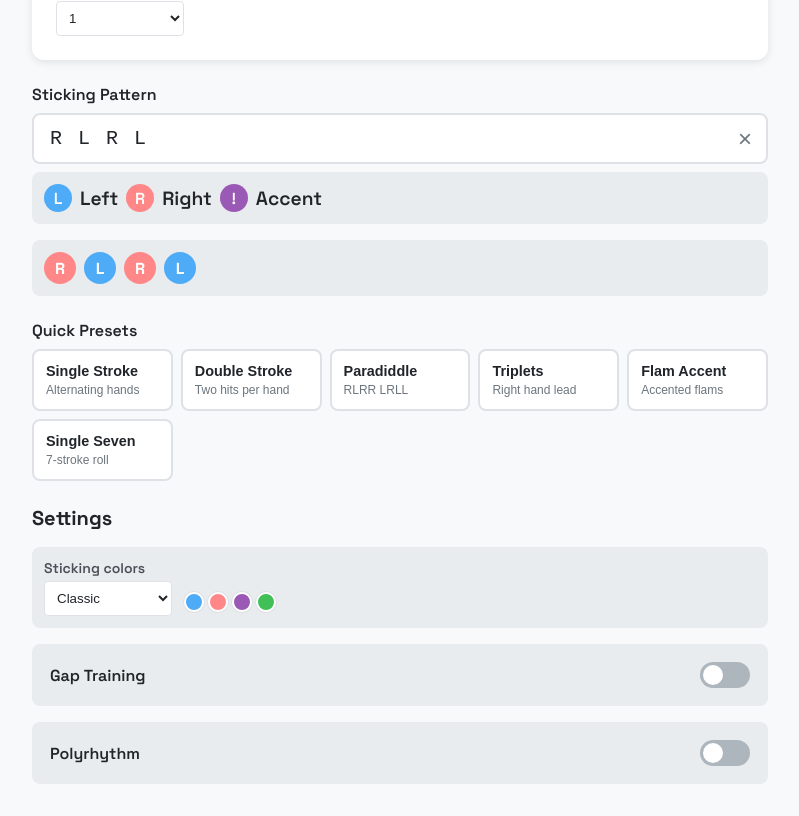
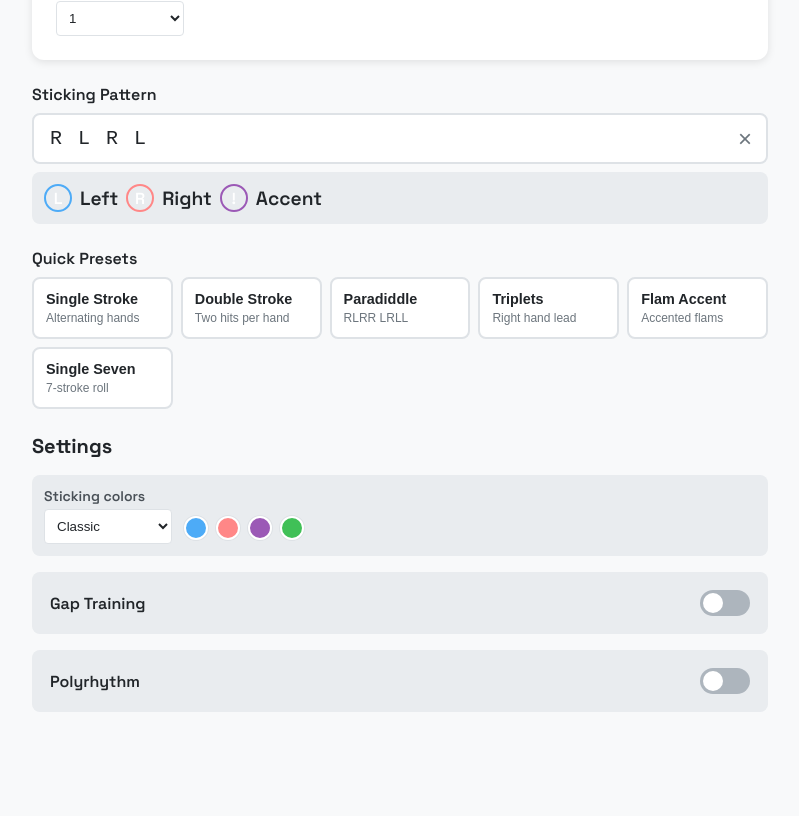
Before and after one commit to emanuelet/drum-metronome, a Vue app: page / in a window 1280 px wide. Shown: the part 580-1396 px from the top of the page, without its empty margins (240-1039 px from the left). After the commit the page ends 1324 px from the top, so only its background shows below. Built offline with nearby package versions, Linux system fonts and the light colour scheme.

Commit message:
Refactor code style and refine UI with updated color presets

```diff
--- a/src/components/PatternInput.vue
+++ b/src/components/PatternInput.vue
@@ -1,64 +1,64 @@
 <script setup lang="ts">
-import { computed, ref, watch } from 'vue';
+import { computed, ref, watch } from "vue";
 
 const props = defineProps<{
   modelValue: string[];
 }>();
 
 const emit = defineEmits<{
-  'update:modelValue': [value: string[]];
+  "update:modelValue": [value: string[]];
 }>();
 
-const patternString = ref(props.modelValue.join(' '));
-const error = ref('');
+const patternString = ref(props.modelValue.join(" "));
+const error = ref("");
 
 watch(
   () => props.modelValue,
   (newVal) => {
-    patternString.value = newVal.join(' ');
+    patternString.value = newVal.join(" ");
   },
-  { deep: true }
+  { deep: true },
 );
 
 const isValid = computed(() => {
-  return error.value === '' && patternString.value.trim().length > 0;
+  return error.value === "" && patternString.value.trim().length > 0;
 });
 
 const validatePattern = (input: string): boolean => {
   // Remove spaces and check each character
-  const clean = input.replace(/\s/g, '');
+  const clean = input.replace(/\s/g, "");
   if (clean.length === 0) {
-    error.value = 'Pattern cannot be empty';
+    error.value = "Pattern cannot be empty";
     return false;
   }
 
   for (let i = 0; i < clean.length; i++) {
     const char = clean[i];
-    if (char === '!') {
+    if (char === "!") {
       // Check if ! is preceded by L or R
-      if (i === 0 || (clean[i - 1] !== 'L' && clean[i - 1] !== 'R')) {
-        error.value = 'Accent (!) must follow L or R';
+      if (i === 0 || (clean[i - 1] !== "L" && clean[i - 1] !== "R")) {
+        error.value = "Accent (!) must follow L or R";
         return false;
       }
-    } else if (char !== 'L' && char !== 'R') {
-      error.value = 'Pattern can only contain L, R, and !';
+    } else if (char !== "L" && char !== "R") {
+      error.value = "Pattern can only contain L, R, and !";
       return false;
     }
   }
 
-  error.value = '';
+  error.value = "";
   return true;
 };
 
 const parsePattern = (input: string): string[] => {
-  const clean = input.replace(/\s/g, '');
+  const clean = input.replace(/\s/g, "");
   const result: string[] = [];
 
   for (let i = 0; i < clean.length; i++) {
-    if (clean[i] === '!') {
+    if (clean[i] === "!") {
       // Append to previous character
       if (result.length > 0) {
-        result[result.length - 1] += '!';
+        result[result.length - 1] += "!";
       }
     } else {
       result.push(clean[i]);
@@ -74,14 +74,14 @@ const handleInput = (e: Event) => {
 
   if (validatePattern(value)) {
     const parsed = parsePattern(value);
-    emit('update:modelValue', parsed);
+    emit("update:modelValue", parsed);
   }
 };
 
 const clearPattern = () => {
-  patternString.value = '';
-  error.value = '';
-  emit('update:modelValue', []);
+  patternString.value = "";
+  error.value = "";
+  emit("update:modelValue", []);
 };
 </script>
 
@@ -111,26 +111,11 @@ const clearPattern = () => {
       <span class="help-key right">R</span> Right
       <span class="help-key accent">!</span> Accent
     </div>
-
-    <div class="pattern-preview" v-if="isValid && modelValue.length > 0">
-      <span
-        v-for="(beat, index) in modelValue"
-        :key="index"
-        class="beat-char"
-        :class="{
-          'is-left': beat.startsWith('L') && !beat.includes('!'),
-          'is-right': beat.startsWith('R') && !beat.includes('!'),
-          'is-accent': beat.includes('!')
-        }"
-      >
-        {{ beat.replace('!', '') }}
-      </span>
-    </div>
   </div>
 </template>
 
 <style scoped lang="scss">
-@use '../styles/variables' as *;
+@use "../styles/variables" as *;
 
 .pattern-input {
   @include flex-column;
@@ -211,15 +196,15 @@ const clearPattern = () => {
   place-items: center;
 
   &.left {
-    background: $beat-left;
+    border: 2px solid $beat-left;
   }
 
   &.right {
-    background: $beat-right;
+    border: 2px solid $beat-right;
   }
 
   &.accent {
-    background: $beat-accent;
+    border: 2px solid $beat-accent;
   }
 }
 
--- a/src/components/StickingSettings.vue
+++ b/src/components/StickingSettings.vue
@@ -1,12 +1,12 @@
 <script setup lang="ts">
-import { stickingColorPresets } from '../composables/useStickingSettings';
+import { stickingColorPresets } from "../composables/useStickingSettings";
 
 defineProps<{
   presetId: string;
 }>();
 
 const emit = defineEmits<{
-  'update:presetId': [value: string];
+  "update:presetId": [value: string];
 }>();
 </script>
 
@@ -16,15 +16,24 @@ const emit = defineEmits<{
       Sticking colors
       <select
         :value="presetId"
-        @change="emit('update:presetId', ($event.target as HTMLSelectElement).value)"
+        @change="
+          emit('update:presetId', ($event.target as HTMLSelectElement).value)
+        "
       >
-        <option v-for="preset in stickingColorPresets" :key="preset.id" :value="preset.id">
+        <option
+          v-for="preset in stickingColorPresets"
+          :key="preset.id"
+          :value="preset.id"
+        >
           {{ preset.name }}
         </option>
       </select>
     </label>
 
-    <div class="color-preview" aria-label="Left, right, accent, and active sticking colors">
+    <div
+      class="color-preview"
+      aria-label="Left, right, accent, and active sticking colors"
+    >
       <span class="left" title="Left"></span>
       <span class="right" title="Right"></span>
       <span class="accent" title="Accent"></span>
@@ -34,7 +43,7 @@ const emit = defineEmits<{
 </template>
 
 <style scoped lang="scss">
-@use '../styles/variables' as *;
+@use "../styles/variables" as *;
 
 .sticking-settings {
   display: flex;
@@ -68,12 +77,12 @@ const emit = defineEmits<{
 
   .color-preview {
     display: flex;
-    gap: $spacing-xs;
+    gap: $spacing-sm;
     padding-bottom: $spacing-xs;
 
     span {
-      width: 1.25rem;
-      height: 1.25rem;
+      width: 1.5rem;
+      height: 1.5rem;
       border: 2px solid $bg-secondary;
       border-radius: 50%;
       box-shadow: 0 0 0 1px $border-color;
--- a/src/components/Visualizer.vue
+++ b/src/components/Visualizer.vue
@@ -81,7 +81,7 @@ const gapProgress = computed(() => {
     <!-- Gap Mode Indicator -->
     <div v-if="gapEnabled && gapProgress" class="gap-indicator">
       <div class="gap-status" :class="{ 'in-gap': isInGap }">
-        {{ isInGap ? '🔇 GAP MODE' : '🔊 PLAYING' }}
+        {{ isInGap ? "🔇 GAP MODE" : "🔊 PLAYING" }}
       </div>
       <div class="gap-progress-bar">
         <div
@@ -91,7 +91,7 @@ const gapProgress = computed(() => {
           :class="{
             'is-past': i - 1 < gapProgress.current,
             'is-current': i - 1 === gapProgress.current,
-            'is-gap': i > gapProgress.withClick
+            'is-gap': i > gapProgress.withClick,
           }"
         />
       </div>
@@ -113,8 +113,8 @@ const gapProgress = computed(() => {
           {
             'is-active': isPlaying && currentBeat === index,
             'is-playing': isPlaying,
-            'is-muted': isInGap
-          }
+            'is-muted': isInGap,
+          },
         ]"
       >
         <span class="beat-label">{{ getBeatLabel(beat) }}</span>
@@ -124,13 +124,16 @@ const gapProgress = computed(() => {
       </div>
     </div>
 
-    <div v-if="!polyrhythmEnabled && pattern.length > 3" class="beats-per-row-control">
-      <span>Beats per row</span>
+    <div
+      v-if="!polyrhythmEnabled && pattern.length > 3"
+      class="beats-per-row-control"
+    >
       <div role="group" aria-label="Beats per row">
         <button
           v-for="rowLength in [2, 4, 6, 8]"
           :key="rowLength"
           type="button"
+          :title="`Set beats per row to ${rowLength}`"
           :class="{ 'is-active': (beatsPerRow || 4) === rowLength }"
           @click="emit('update:beatsPerRow', rowLength)"
         >
@@ -140,7 +143,7 @@ const gapProgress = computed(() => {
     </div>
 
     <!-- Polyrhythm Visualizer -->
-    <div v-else class="polyrhythm-visualizer">
+    <div v-if="polyrhythmEnabled" class="polyrhythm-visualizer">
       <div class="hand-pattern">
         <label class="hand-label">Left Hand</label>
         <div class="hand-beats">
@@ -151,10 +154,13 @@ const gapProgress = computed(() => {
             :class="[
               getBeatClass(beat),
               {
-                'is-active': isPlaying && (leftHandBeat || 0) % (leftHandPattern?.length || 1) === index,
+                'is-active':
+                  isPlaying &&
+                  (leftHandBeat || 0) % (leftHandPattern?.length || 1) ===
+                    index,
                 'is-playing': isPlaying,
-                'is-muted': isInGap
-              }
+                'is-muted': isInGap,
+              },
             ]"
           >
             <span class="beat-label">{{ getBeatLabel(beat) }}</span>
@@ -172,10 +178,13 @@ const gapProgress = computed(() => {
             :class="[
               getBeatClass(beat),
               {
-                'is-active': isPlaying && (rightHandBeat || 0) % (rightHandPattern?.length || 1) === index,
+                'is-active':
+                  isPlaying &&
+                  (rightHandBeat || 0) % (rightHandPattern?.length || 1) ===
+                    index,
                 'is-playing': isPlaying,
-                'is-muted': isInGap
-              }
+                'is-muted': isInGap,
+              },
             ]"
           >
             <span class="beat-label">{{ getBeatLabel(beat) }}</span>
@@ -187,7 +196,7 @@ const gapProgress = computed(() => {
 </template>
 
 <style scoped lang="scss">
-@use '../styles/variables' as *;
+@use "../styles/variables" as *;
 
 .visualizer {
   padding: $spacing-2xl;
@@ -336,7 +345,7 @@ const gapProgress = computed(() => {
   flex-shrink: 0;
 
   &::before {
-    content: '';
+    content: "";
     position: absolute;
     inset: -4px;
     border-radius: 50%;
@@ -374,7 +383,9 @@ const gapProgress = computed(() => {
 
     &.accent {
       transform: scale(1.3);
-      box-shadow: 0 0 30px $beat-accent, 0 0 45px $beat-active;
+      box-shadow:
+        0 0 30px $beat-accent,
+        0 0 45px $beat-active;
     }
   }
 
--- a/src/composables/useStickingSettings.ts
+++ b/src/composables/useStickingSettings.ts
@@ -22,32 +22,32 @@ export const stickingColorPresets: StickingColorPreset[] = [
     id: 'ocean',
     name: 'Ocean',
     colors: {
-      light: { left: '#1971c2', right: '#f08c00', accent: '#7048e8', active: '#099268' },
-      dark: { left: '#4dabf7', right: '#ffd43b', accent: '#b197fc', active: '#38d9a9' },
+      light: { left: '#1971c2', right: '#f08c00', accent: '#0c8599', active: '#099268' },
+      dark: { left: '#4dabf7', right: '#ffd43b', accent: '#3bc9db', active: '#38d9a9' },
     },
   },
   {
     id: 'sunset',
     name: 'Sunset',
     colors: {
-      light: { left: '#e64980', right: '#f76707', accent: '#6741d9', active: '#2f9e44' },
-      dark: { left: '#faa2c1', right: '#ffa94d', accent: '#b197fc', active: '#69db7c' },
+      light: { left: '#e64980', right: '#f76707', accent: '#f59f00', active: '#2f9e44' },
+      dark: { left: '#faa2c1', right: '#ffa94d', accent: '#ffd43b', active: '#69db7c' },
     },
   },
   {
     id: 'forest',
     name: 'Forest',
     colors: {
-      light: { left: '#2b8a3e', right: '#c92a2a', accent: '#5f3dc4', active: '#0ca678' },
-      dark: { left: '#69db7c', right: '#ff8787', accent: '#b197fc', active: '#63e6be' },
+      light: { left: '#2b8a3e', right: '#c92a2a', accent: '#e67700', active: '#0ca678' },
+      dark: { left: '#69db7c', right: '#ff8787', accent: '#fcc419', active: '#63e6be' },
     },
   },
   {
     id: 'neon',
     name: 'Neon',
     colors: {
-      light: { left: '#0b7285', right: '#d6336c', accent: '#7048e8', active: '#37b24d' },
-      dark: { left: '#22b8cf', right: '#f783ac', accent: '#9775fa', active: '#51cf66' },
+      light: { left: '#0b7285', right: '#d6336c', accent: '#ae3ec9', active: '#37b24d' },
+      dark: { left: '#22b8cf', right: '#f783ac', accent: '#e599f7', active: '#51cf66' },
     },
   },
 ];
```
